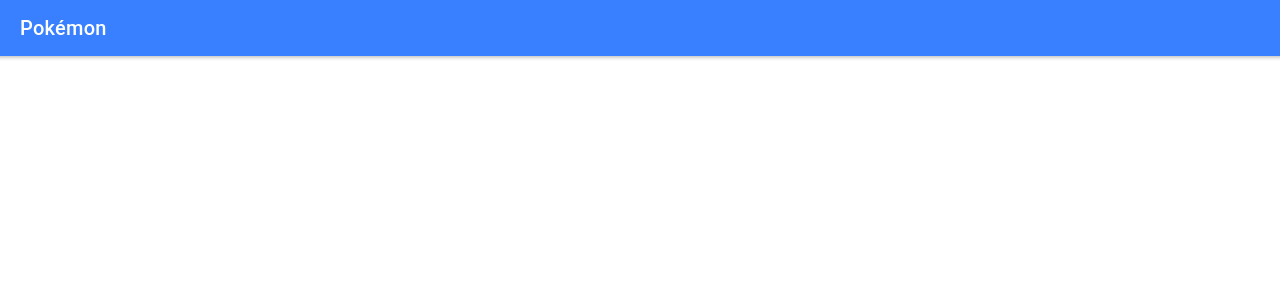
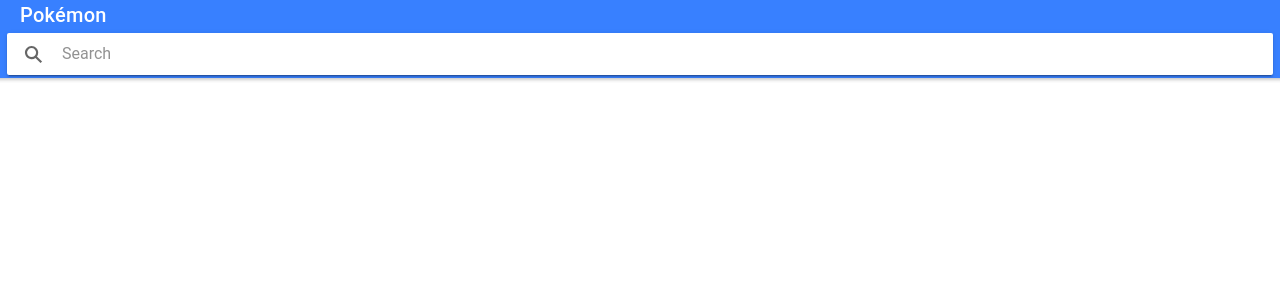
Before and after one commit to oriolvinals/pokemon-cards-api, a React (Create React App) app: page / in a window 1280 px wide. Shown: the top 300 px of the page. Built offline with nearby package versions, Linux system fonts and the light colour scheme.

Commit message:
Search bar example

```diff
--- a/src/pages/layout/Header.tsx
+++ b/src/pages/layout/Header.tsx
@@ -1,11 +1,17 @@
-//import React from "react";
-import { IonHeader, IonTitle, IonToolbar } from "@ionic/react";
+import React, { useState } from "react";
+import { IonHeader, IonSearchbar, IonTitle, IonToolbar } from "@ionic/react";
 
 const Header: React.FC = () => {
+	const [searchText, setSearchText] = useState("");
+
 	return (
 		<IonHeader>
 			<IonToolbar color="primary">
 				<IonTitle>Pokémon</IonTitle>
+				<IonSearchbar
+					value={searchText}
+					onIonChange={(e) => setSearchText(e.detail.value!)}
+				></IonSearchbar>
 			</IonToolbar>
 		</IonHeader>
 	);
```
